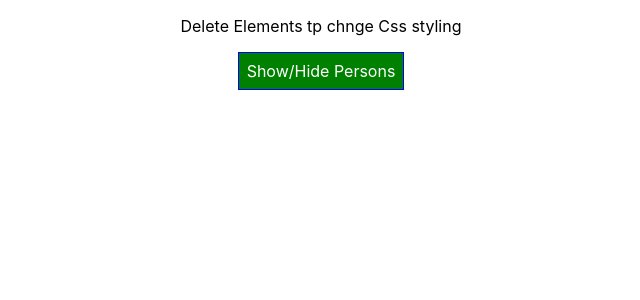
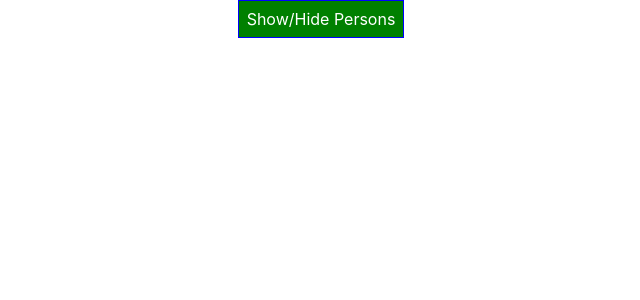
Before and after one commit to Gagandeep39/reactjs-styling-demo, a React (Create React App) app: page / in a window 1280 px wide. Shown: the top 300 px of the page, without its empty margins (319-959 px from the left). Built offline with nearby package versions, Linux system fonts and the light colour scheme.

Commit message:
Added Css module

```diff
--- a/src/App.js
+++ b/src/App.js
@@ -1,5 +1,5 @@
 import React, { useState } from 'react';
-import './App.css';
+import classes from  './App.module.css';
 import Person from './Person/Person';
 
 // --------------------------------------------
@@ -109,16 +109,16 @@ function App() {
     style.backgroundColor = 'red'
   } else personView = null;
 
-  let classes = [];
+  let assignedClasses = [];
   if(personState.persons.length <=2 )
-    classes = ['red', 'bold'].join(' ');
+    assignedClasses = ['red', 'bold'].join(' ');
 
   return (
 
     // Radium --------------------------
     // <StyleRoot>
       // <div className='App'>
-      //   <p className={classes}>Delete Elements tp chnge Css styling</p>
+      //   <p className={assignedClasses}>Delete Elements tp chnge Css styling</p>
       //   <button style={style} onClick={showHideButtonHandler}>Show/Hide Persons</button>
       //   {personView}
       // </div>
@@ -126,7 +126,7 @@ function App() {
 
     // Styled-COmponent-----------------------
     // <div className='App'>
-    //   <p className={classes}>Delete Elements tp chnge Css styling</p>
+    //   <p className={assignedClasses}>Delete Elements tp chnge Css styling</p>
     //   {/* <button style={style} onClick={showHideButtonHandler}>Show/Hide Persons</button> */}
     //   {/* Button color can be changed dynamically using ${} syntax, here alt can be substituted with any other nae */}
     //   <StyledButton alt={showHideState.buttonState} onClick={showHideButtonHandler}>Show/Hide Persons</StyledButton>
@@ -134,9 +134,9 @@ function App() {
     // </div>
 
     // Default
-    <div className='App'>
-      <p className={classes}>Delete Elements tp chnge Css styling</p>
-      <button style={style} onClick={showHideButtonHandler}>Show/Hide Persons</button>
+    <div className={classes.App}>
+      {/* <p className={assignedClasses}>Delete Elements tp chnge Css styling</p> */}
+      <button className={classes.Button} onClick={showHideButtonHandler}>Show/Hide Persons</button>
       {personView}
     </div>
 
--- /dev/null
+++ b/src/App.module.css
@@ -0,0 +1,25 @@
+.App {
+  text-align: center;
+}
+
+.bold {
+  font-weight: bold;
+}
+
+.red {
+  color: red;
+}
+
+.Button {
+  background-color: green;
+  color: white;
+  font: inherit;
+  border: 1px solid blue;
+  padding: 8px;
+  cursor: pointer;
+}
+
+.Button:hover {
+  background-color: salmon;
+  color: black;
+}
```
